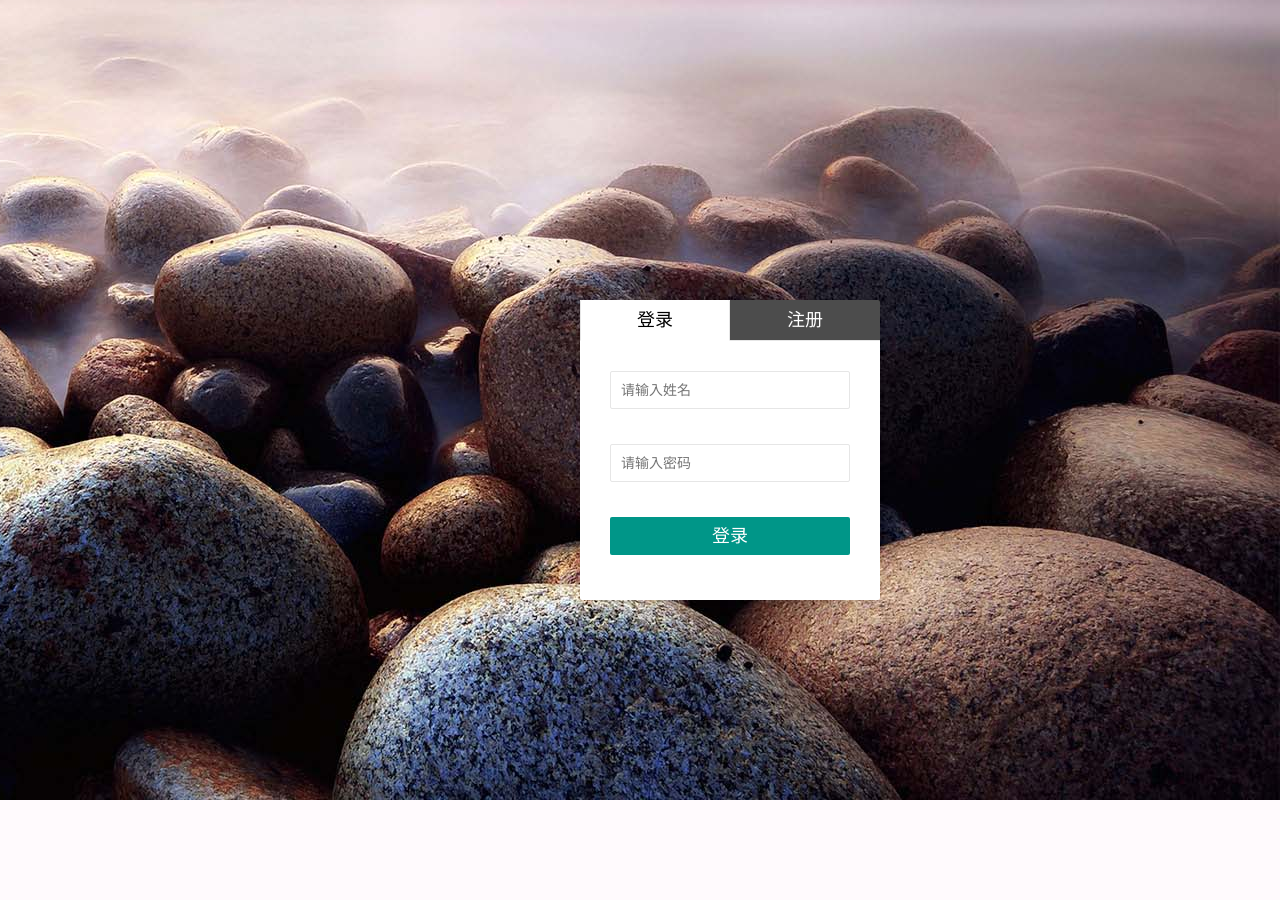
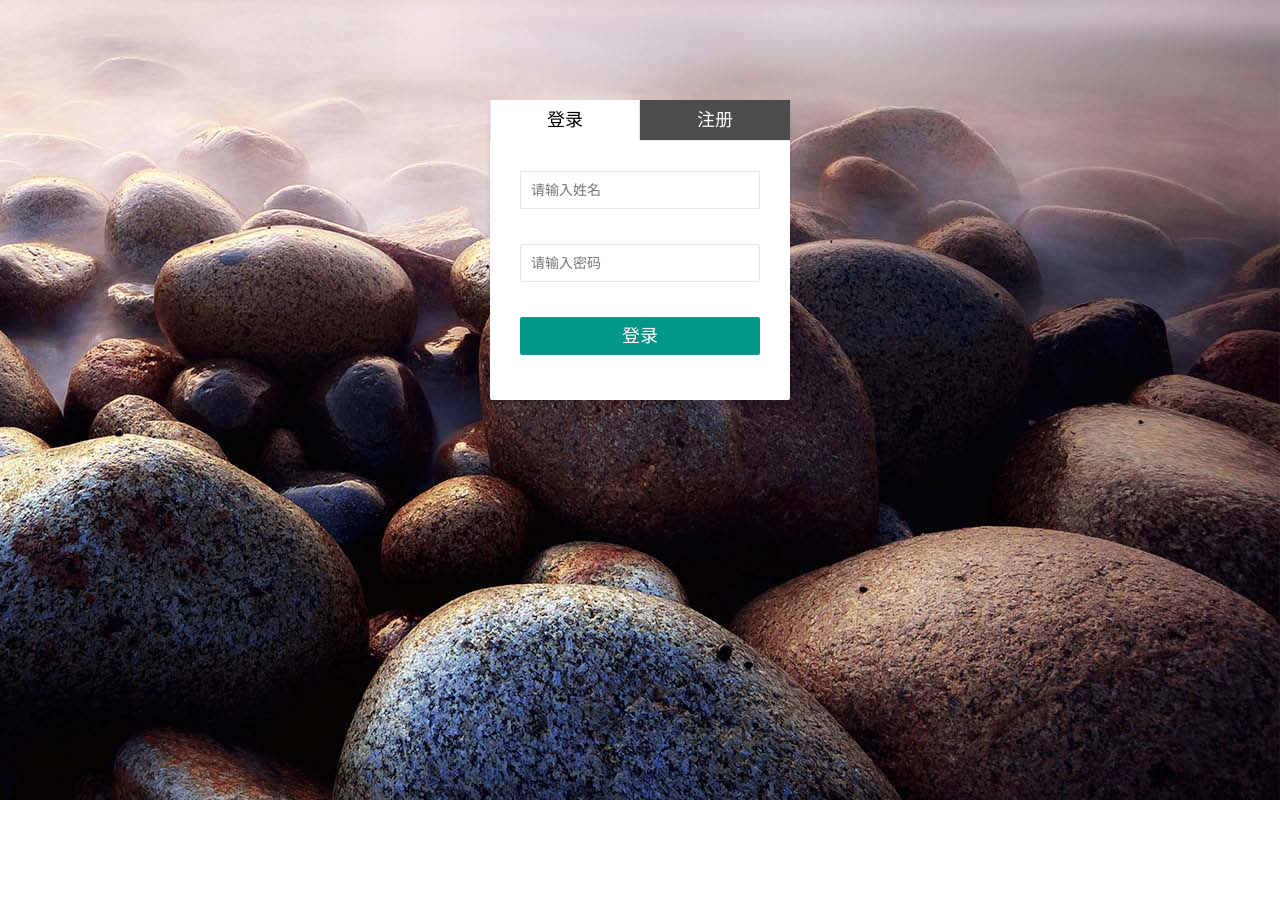
Before and after one commit to FFFfengfengfeng/Claims, a PHP site: the page made by application/index/view/login/index.html in a window 1280 px wide. Before the commit the page ends 800 px from the top, so only its background shows below. Run offline with PHP 8.4, Linux system fonts and the light colour scheme; the template is opened without the code that fills it, so the values that code supplies are empty; some libraries are stand-ins or nearby versions.

Commit message:
样式修改

```diff
--- a/application/index/view/speed/index.html
+++ b/application/index/view/speed/index.html
@@ -47,3 +47,4 @@
     {/foreach}
     </tbody>
 </table>
+{$page}
--- a/public/static/css/main.css
+++ b/public/static/css/main.css
@@ -20,15 +20,14 @@
     height: 100%;
     background: url("../images/login_bg.jpg") no-repeat 100% 100%;
     position: relative;
+    overflow: hidden;
 }
 .login .layui-tab{
-    margin: 0;
-    position: absolute;
+    margin: 0 auto;
+    margin-top: 100px;
     width: 300px;
     height: 300px;
     background-color: #FFF;
-    right: 400px;
-    top: 300px;
     border: none;
 }
 .login .layui-tab-title{
```
